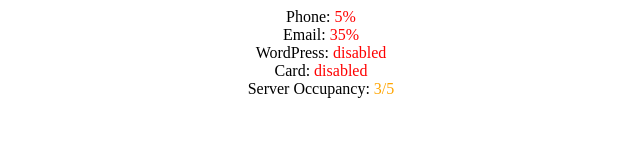
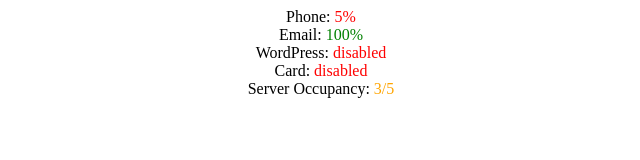
Before and after one commit to Bwz72829191/b, a plain HTML site: page power/index.html in a window 1280 px wide. Shown: the full height of the page, 319-959 px from the left. Drawn offline with Linux system fonts and the light colour scheme.

Commit message:
Update index.html

```diff
--- a/power/index.html
+++ b/power/index.html
@@ -4,7 +4,7 @@
 			</head>
 			<body>
 				<center>
-				Phone: <font color="red">5%</font><br/>Email: <font color="red">35%</font><br/>WordPress: <font color="red">disabled</font><br/>Card: <font color="red">disabled</font><br/>Server Occupancy: <font color="orange">3/5</font>
+				Phone: <font color="red">5%</font><br/>Email: <font color="green">100%</font><br/>WordPress: <font color="red">disabled</font><br/>Card: <font color="red">disabled</font><br/>Server Occupancy: <font color="orange">3/5</font>
 				</center>
                  </body>
 				</html>
```
